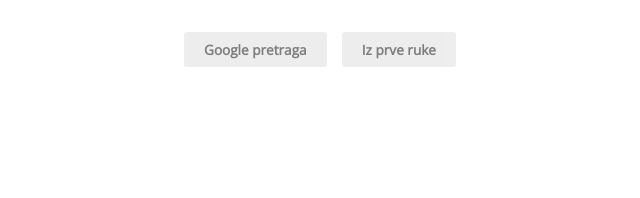
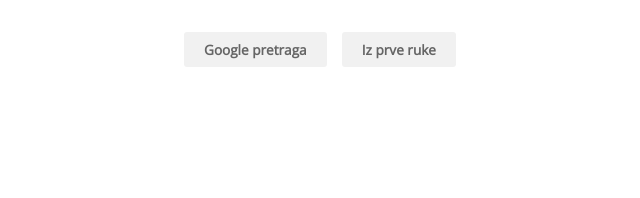
Before and after one commit to PlayerBlue/google-homepage, a plain HTML site: page index.html in a window 1280 px wide. Shown: the part 366-564 px from the top of the page, 320-960 px from the left. Drawn offline with nearby package versions, Linux system fonts and the light colour scheme.

Commit message:
button color

```diff
--- a/style.css
+++ b/style.css
@@ -115,8 +115,8 @@
 	font-weight: bold;
 	font-size: 0.85em;
 	padding: 8px 20px;
-	background-color: #DDD;
-	opacity: 0.5;
+	background-color: #E8E8E8;
+	opacity: 0.6;
 }
 
 #gp:hover, #ipr:hover {
```
